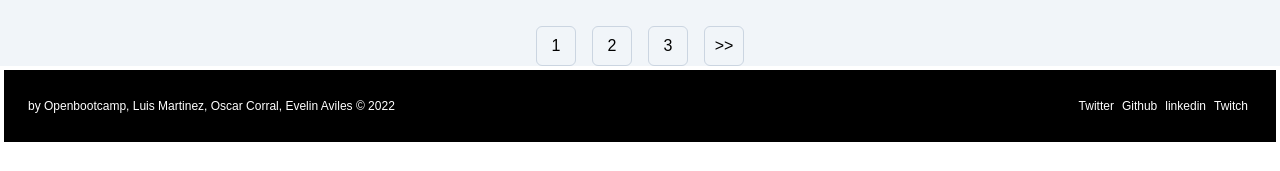
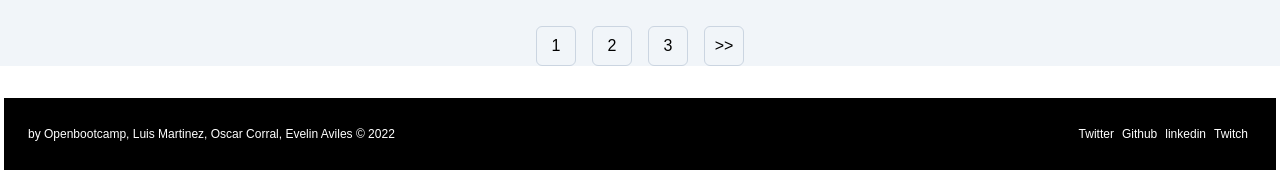
Before and after one commit to Open-Bootcamp/dev-blog, a React (Vite) app: page / in a window 1280 px wide. Shown: the part 2138-2309 px from the top of the page. Before the commit the page ends 2284 px from the top, so only its background shows below. Built offline with nearby package versions, Linux system fonts and the light colour scheme; what prettier-plugin-tailwindcss would draw is missing.

Commit message:
fix: delete import unnecessary and add margin-top footer component

```diff
--- a/src/components/Footer/Footer.jsx
+++ b/src/components/Footer/Footer.jsx
@@ -1,12 +1,10 @@
-import React from 'react'
-import PropTypes from 'prop-types'
 import { author } from '../../data/data.js'
 
 const Footer = () => {
   const year = new Date().getFullYear()
 
   return (
-    <footer className='container-custom'>
+    <footer className='container-custom mt-8'>
       <div
         className='
         sd:item-center m-1 flex flex-col
@@ -16,7 +14,7 @@ const Footer = () => {
       >
        {/* author list */}
         <p className='text-center'>{`by ${author[0]}, ${author[1]}, ${author[2]}, ${author[3]} `} &copy; {`${year}`}</p>
-        {/*social media links */}
+        {/* social media links */}
         <div>
           <ul className='my-1 flex flex-row  justify-center items-center'>
             <li className='mx-1 hover:text-openbootcamp-green'>
```
